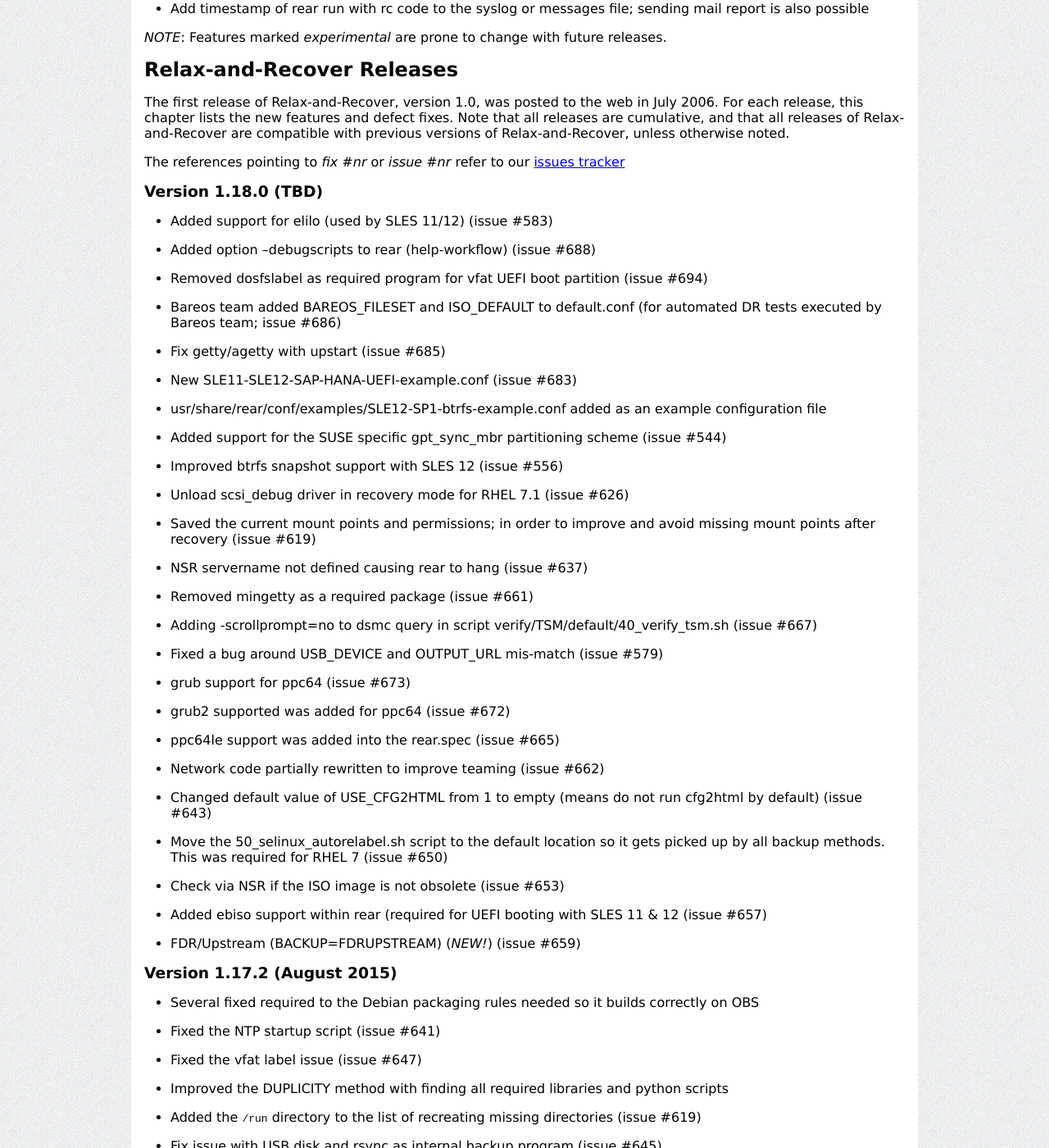
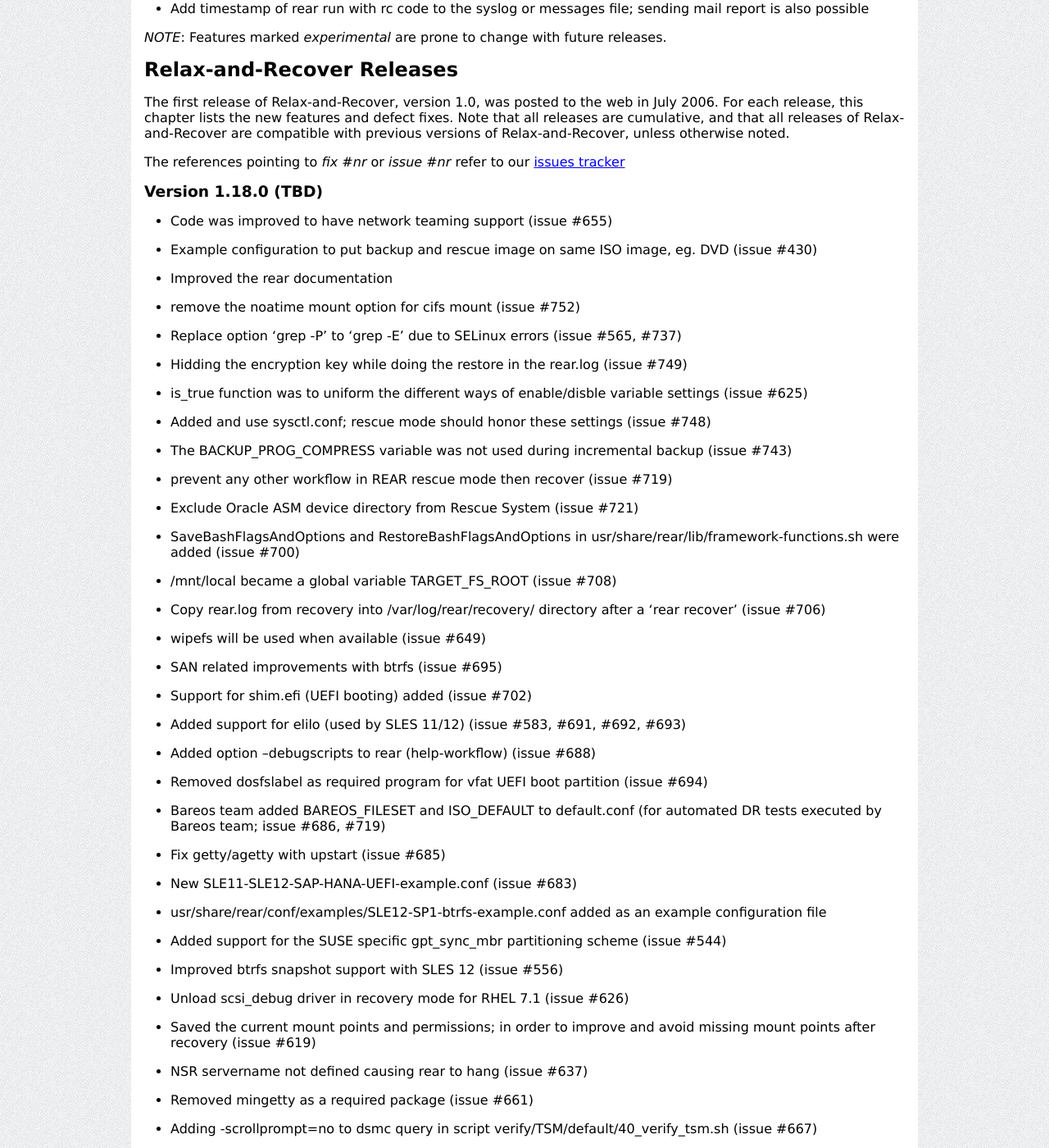
Before and after one commit to rear/rear.github.com, a Jekyll site: the page built from documentation/release-notes-1-18.md, in a window 1280 px wide and 1400 px high, scrolled down 2334 px. Shown: the whole window at 82% size. Built offline with Jekyll 4.4.1, drawn with Linux system fonts in a browser that asks for light colours; comment, search, counter and statistics services are not loaded; some of the changed text lies outside the part shown.

Commit message:
added some info to the release notes for 1.18

```diff
--- a/documentation/release-notes-1-18.md
+++ b/documentation/release-notes-1-18.md
@@ -154,14 +154,47 @@
 
 
 ### Version 1.18.0 (TBD)
+* Code was improved to have network teaming support (issue #655)
 
-* Added support for elilo (used by SLES 11/12) (issue #583)
+* Example configuration to put backup and rescue image on same ISO image, eg. DVD (issue #430)
+
+* Improved the rear documentation
+
+* remove the noatime mount option for cifs mount (issue #752)
+
+* Replace option 'grep -P' to 'grep -E' due to SELinux errors (issue #565, #737)
+
+* Hidding the encryption key while doing the restore in the rear.log (issue #749)
+
+* is_true function was to uniform the different ways of enable/disble variable settings (issue #625)
+
+* Added and use sysctl.conf; rescue mode should honor these settings (issue #748)
+
+* The BACKUP_PROG_COMPRESS variable was not used during incremental backup (issue #743)
+
+* prevent any other workflow in REAR rescue mode then recover (issue #719)
+
+* Exclude Oracle ASM device directory from Rescue System (issue #721)
+
+* SaveBashFlagsAndOptions and RestoreBashFlagsAndOptions in usr/share/rear/lib/framework-functions.sh were added (issue #700)
+
+* /mnt/local became a global variable TARGET_FS_ROOT (issue #708)
+
+* Copy rear.log from recovery into /var/log/rear/recovery/ directory after a 'rear recover' (issue #706)
+
+* wipefs will be used when available (issue #649)
+
+* SAN related improvements with btrfs (issue #695)
+
+* Support for shim.efi (UEFI booting) added (issue #702)
+
+* Added support for elilo (used by SLES 11/12) (issue #583, #691, #692, #693)
 
 * Added option --debugscripts to rear (help-workflow) (issue #688)
 
 * Removed dosfslabel as required program for vfat UEFI boot partition (issue #694)
 
-* Bareos team added BAREOS_FILESET and ISO_DEFAULT to default.conf (for automated DR tests executed by Bareos team; issue #686)
+* Bareos team added BAREOS_FILESET and ISO_DEFAULT to default.conf (for automated DR tests executed by Bareos team; issue #686, #719)
 
 * Fix getty/agetty with upstart (issue #685)
 
@@ -940,6 +973,7 @@
 
 * ARM type of processors
 * s390x type of processors
+* EVMS is not supported (see issue #567)
 
 If you feel the need to get a fully functional rear working on one of the above mentioned type of processors please buy
 consultancy from one of our official developers.
```
